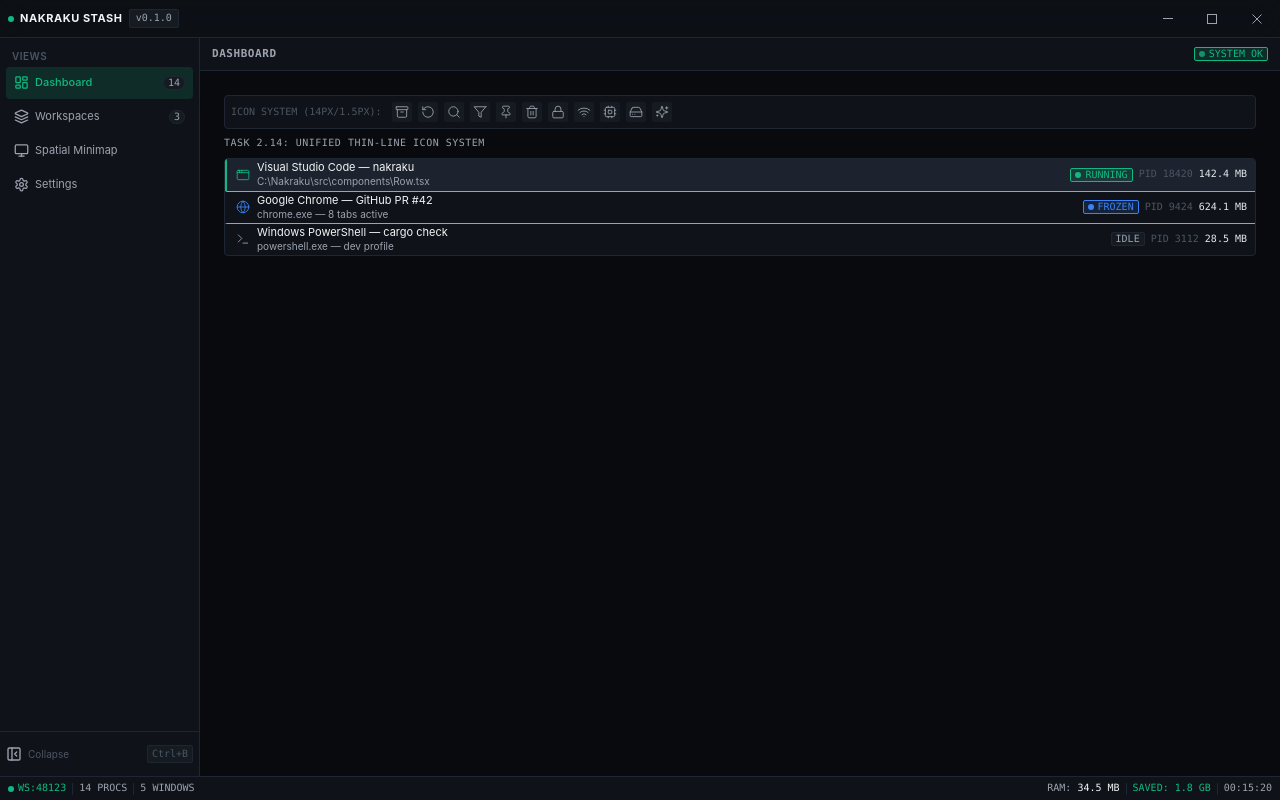
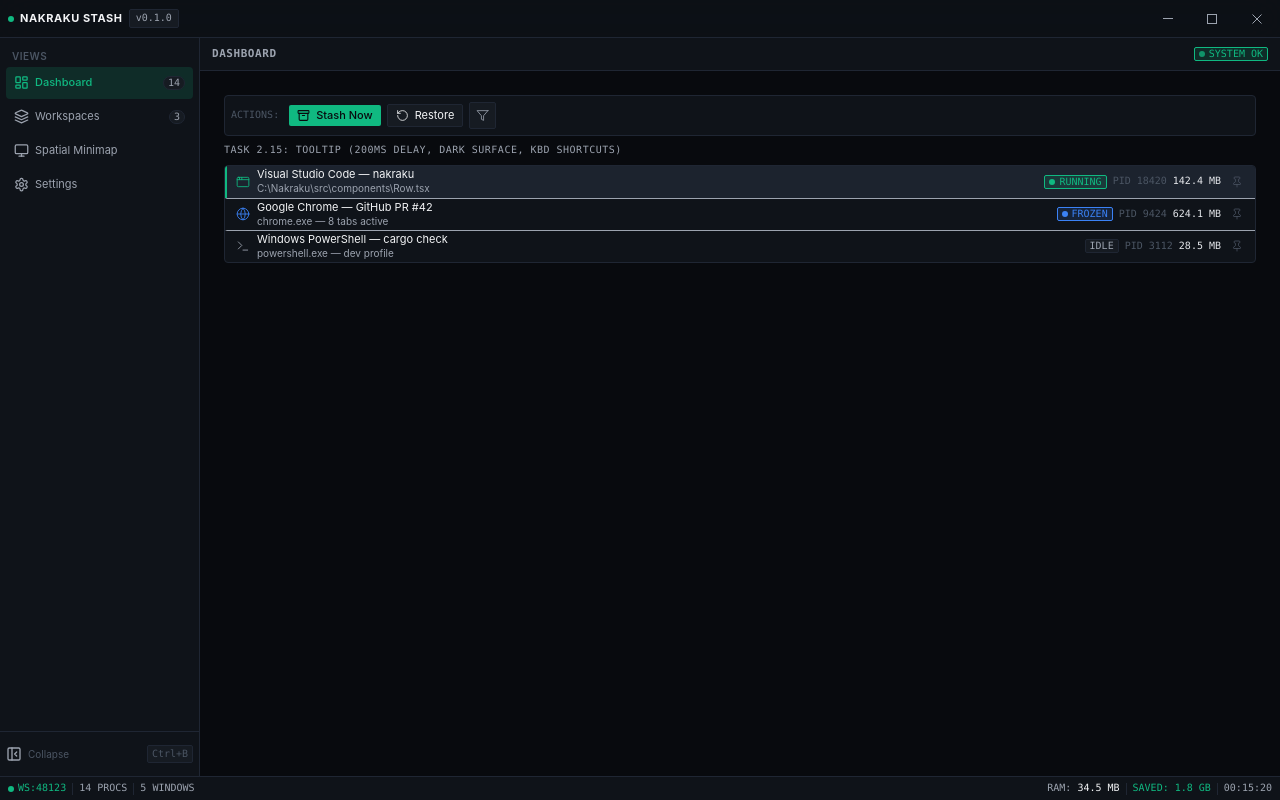
Before and after one commit to codemaulana/nakraku, a React (Vite) app: page / in a window 1280 px wide. Built offline with nearby package versions, Linux system fonts and the light colour scheme.

Commit message:
feat(phase-2): complete task 2.15 - build tooltip component with 200ms delay and dark surface

```diff
--- a/src/App.tsx
+++ b/src/App.tsx
@@ -6,6 +6,7 @@ import { StatusBar } from "./components/StatusBar";
 import { Row } from "./components/Row";
 import { Badge, type BadgeVariant } from "./components/Badge";
 import { Icon, type IconName } from "./components/Icon";
+import { Tooltip } from "./components/Tooltip";
 
 interface ProcessItem {
   id: string;
@@ -68,6 +69,16 @@ const ProcessList: React.FC<{ selectedId: string; onSelect: (id: string) => void
         description={item.desc}
         selected={selectedId === item.id}
         onClick={() => onSelect(item.id)}
+        actions={
+          <Tooltip content={`Pin ${item.title}`} shortcut="Alt+P" position="left">
+            <button
+              type="button"
+              className="p-1 rounded-xs hover:bg-bg-hover text-text-disabled hover:text-text-primary transition-colors"
+            >
+              <Icon name="pin" size={12} />
+            </button>
+          </Tooltip>
+        }
         meta={
           <div className="flex items-center gap-xs">
             <Badge variant={item.status} size="sm" dot={item.status !== "neutral"}>
@@ -82,34 +93,39 @@ const ProcessList: React.FC<{ selectedId: string; onSelect: (id: string) => void
   </div>
 );
 
-const SHOWCASE_ICONS: IconName[] = [
-  "stash",
-  "restore",
-  "search",
-  "filter",
-  "pin",
-  "trash",
-  "lock",
-  "wifi",
-  "cpu",
-  "memory",
-  "sparkles",
-];
-
-const IconShowcase: React.FC = () => (
+const ActionToolbar: React.FC = () => (
   <div className="flex items-center gap-xs p-xs bg-bg-surface border border-border-subtle rounded-sm">
     <span className="text-2xs font-mono text-text-disabled uppercase mr-2xs">
-      Icon System (14px/1.5px):
+      Actions:
     </span>
-    {SHOWCASE_ICONS.map((name) => (
-      <div
-        key={name}
-        title={name}
-        className="w-5 h-5 flex items-center justify-center rounded-xs bg-bg-elevated hover:bg-bg-hover text-text-secondary hover:text-text-primary transition-colors cursor-pointer"
+    <Tooltip content="Stash All Windows" shortcut="Ctrl+S" position="bottom">
+      <button
+        type="button"
+        className="flex items-center gap-1.5 px-2 py-1 rounded-xs bg-accent-emerald text-bg-base font-medium text-xs hover:bg-accent-emerald-hover transition-colors"
       >
-        <Icon name={name} size={14} />
-      </div>
-    ))}
+        <Icon name="stash" size={13} strokeWidth={2} />
+        <span>Stash Now</span>
+      </button>
+    </Tooltip>
+
+    <Tooltip content="Restore Previous Session" shortcut="Ctrl+R" position="bottom">
+      <button
+        type="button"
+        className="flex items-center gap-1.5 px-2 py-1 rounded-xs bg-bg-elevated text-text-primary border border-border-subtle hover:bg-bg-hover transition-colors text-xs"
+      >
+        <Icon name="restore" size={13} />
+        <span>Restore</span>
+      </button>
+    </Tooltip>
+
+    <Tooltip content="Filter Active Windows" shortcut="Ctrl+F" position="bottom">
+      <button
+        type="button"
+        className="p-1.5 rounded-xs bg-bg-elevated text-text-secondary hover:text-text-primary border border-border-subtle hover:bg-bg-hover transition-colors"
+      >
+        <Icon name="filter" size={13} />
+      </button>
+    </Tooltip>
   </div>
 );
 
@@ -128,16 +144,18 @@ export const App: React.FC = () => {
               <span className="text-xs font-semibold uppercase tracking-wider text-text-secondary font-mono">
                 {activeTab}
               </span>
-              <Badge variant="active" dot pulse size="sm">
-                SYSTEM OK
-              </Badge>
+              <Tooltip content="System IPC healthy (48123)" position="left">
+                <Badge variant="active" dot pulse size="sm">
+                  SYSTEM OK
+                </Badge>
+              </Tooltip>
             </div>
           }
         >
           <div className="p-base flex flex-col gap-sm">
-            <IconShowcase />
+            <ActionToolbar />
             <div className="text-2xs font-mono text-text-secondary uppercase tracking-wider">
-              Task 2.14: Unified Thin-Line Icon System
+              Task 2.15: Tooltip (200ms Delay, Dark Surface, Kbd Shortcuts)
             </div>
             <div className="border border-border-subtle rounded-sm bg-bg-surface overflow-hidden">
               <ProcessList
--- /dev/null
+++ b/src/components/Tooltip.tsx
@@ -0,0 +1,134 @@
+import React, { useId, useRef, useState, useEffect, useCallback } from "react";
+
+export type TooltipPosition = "top" | "bottom" | "left" | "right";
+
+export interface TooltipProps {
+  content: React.ReactNode;
+  shortcut?: string;
+  position?: TooltipPosition;
+  delayMs?: number;
+  disabled?: boolean;
+  children: React.ReactNode;
+  className?: string;
+}
+
+const resolvePositionClasses = (position: TooltipPosition): string => {
+  switch (position) {
+    case "bottom":
+      return "top-full left-1/2 -translate-x-1/2 mt-1.5";
+    case "left":
+      return "right-full top-1/2 -translate-y-1/2 mr-1.5";
+    case "right":
+      return "left-full top-1/2 -translate-y-1/2 ml-1.5";
+    case "top":
+    default:
+      return "bottom-full left-1/2 -translate-x-1/2 mb-1.5";
+  }
+};
+
+const useTooltipState = (
+  delayMs: number,
+  disabled: boolean,
+  hasContent: boolean
+) => {
+  const [isOpen, setIsOpen] = useState(false);
+  const timerRef = useRef<number | null>(null);
+
+  const clearTimer = useCallback(() => {
+    if (timerRef.current !== null) {
+      window.clearTimeout(timerRef.current);
+      timerRef.current = null;
+    }
+  }, []);
+
+  const show = useCallback(() => {
+    if (disabled || !hasContent) {
+      return;
+    }
+    clearTimer();
+    timerRef.current = window.setTimeout(() => setIsOpen(true), delayMs);
+  }, [disabled, hasContent, clearTimer, delayMs]);
+
+  const hide = useCallback(() => {
+    clearTimer();
+    setIsOpen(false);
+  }, [clearTimer]);
+
+  useEffect(() => () => clearTimer(), [clearTimer]);
+
+  return { isOpen, show, hide };
+};
+
+interface TooltipContentProps {
+  id: string;
+  content: React.ReactNode;
+  shortcut?: string;
+  position: TooltipPosition;
+}
+
+const TooltipContent: React.FC<TooltipContentProps> = ({
+  id,
+  content,
+  shortcut,
+  position,
+}) => {
+  const positionClass = resolvePositionClasses(position);
+
+  return (
+    <div
+      id={id}
+      role="tooltip"
+      className={`absolute ${positionClass} z-50 pointer-events-none select-none whitespace-nowrap bg-bg-elevated border border-border-subtle shadow-md rounded-xs px-2 py-1 text-sm text-text-primary leading-tight flex items-center gap-1.5`}
+    >
+      <span>{content}</span>
+      {shortcut && (
+        <kbd className="px-1 py-0.5 bg-bg-surface border border-border-subtle rounded-xs font-mono text-2xs text-text-secondary">
+          {shortcut}
+        </kbd>
+      )}
+    </div>
+  );
+};
+
+export const Tooltip: React.FC<TooltipProps> = ({
+  content,
+  shortcut,
+  position = "top",
+  delayMs = 200,
+  disabled = false,
+  children,
+  className = "",
+}) => {
+  const id = useId();
+  const hasContent = Boolean(content);
+  const { isOpen, show, hide } = useTooltipState(delayMs, disabled, hasContent);
+
+  const handleKeyDown = (event: React.KeyboardEvent<HTMLDivElement>) => {
+    if (event.key === "Escape" && isOpen) {
+      hide();
+    }
+  };
+
+  return (
+    <div
+      className={`relative inline-flex ${className}`}
+      onMouseEnter={show}
+      onMouseLeave={hide}
+      onFocus={show}
+      onBlur={hide}
+      onClick={hide}
+      onKeyDown={handleKeyDown}
+      aria-describedby={isOpen ? id : undefined}
+    >
+      {children}
+      {isOpen && (
+        <TooltipContent
+          id={id}
+          content={content}
+          shortcut={shortcut}
+          position={position}
+        />
+      )}
+    </div>
+  );
+};
```
Also changed, not shown: 2 other files (tests, documents, lock files or other folders).
